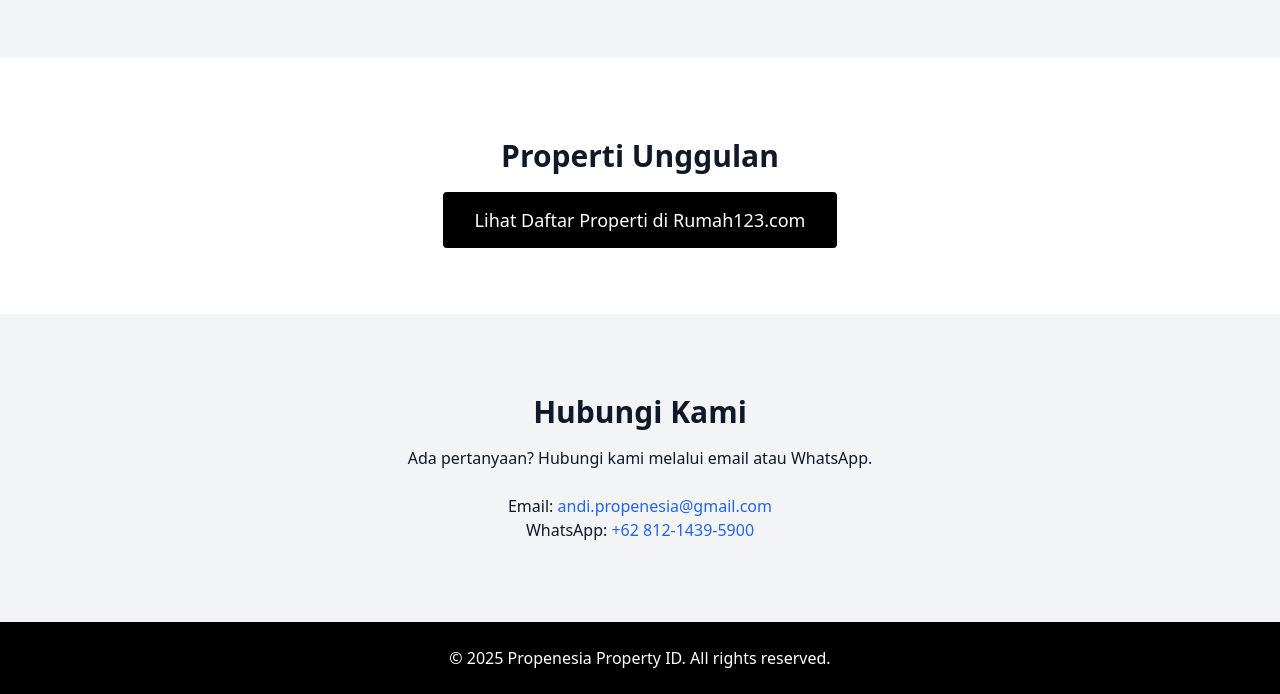
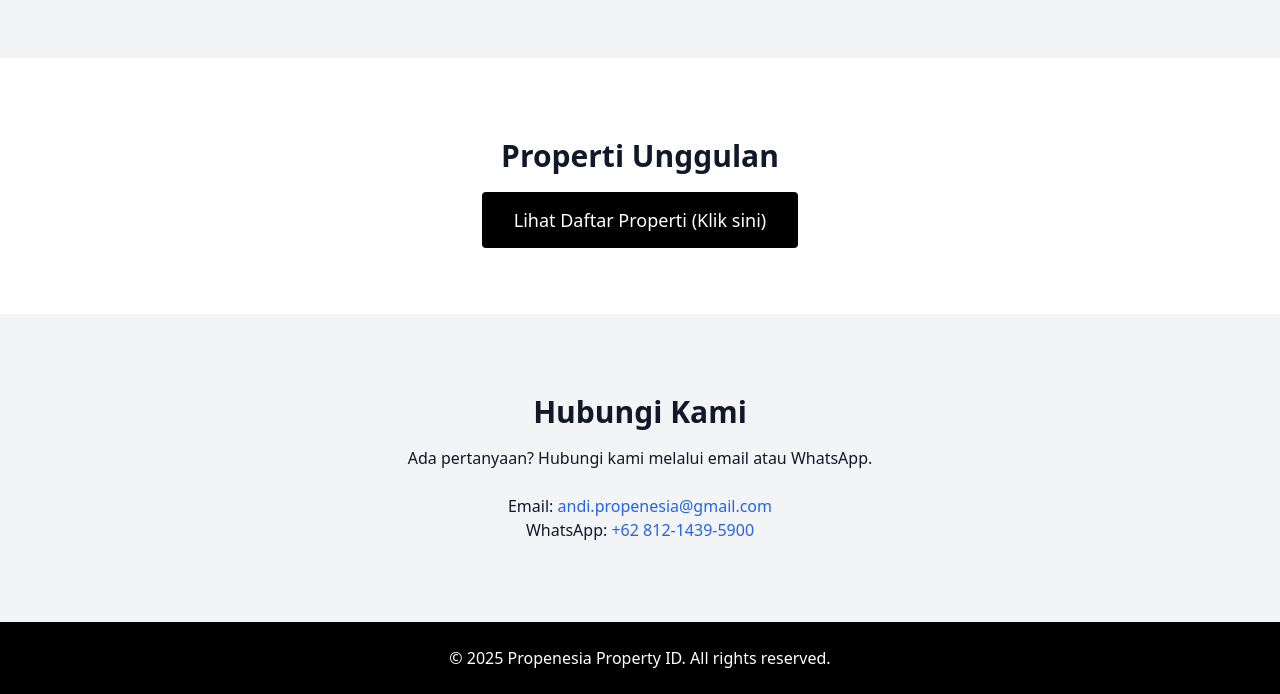
Before and after one commit to andiandriyana/Propenesia-Property-ID, a plain HTML site: page index.html in a window 1280 px wide. Shown: the part 1538-2232 px from the top of the page. Drawn offline with nearby package versions, Linux system fonts and the light colour scheme.

Commit message:
Update index.html

```diff
--- a/index.html
+++ b/index.html
@@ -77,7 +77,7 @@
     <div class="container mx-auto text-center">
       <h3 class="text-3xl font-semibold mb-8">Properti Unggulan</h3>
       <a href="https://www.rumah123.com/agen-properti/independent-property-agent/andi-andriyana-4342938/" target="_blank" class="bg-black text-white px-8 py-4 rounded hover:bg-gray-800 transition text-lg">
-        Lihat Daftar Properti di Rumah123.com
+        Lihat Daftar Properti (Klik sini)
       </a>
     </div>
   </section>
```
